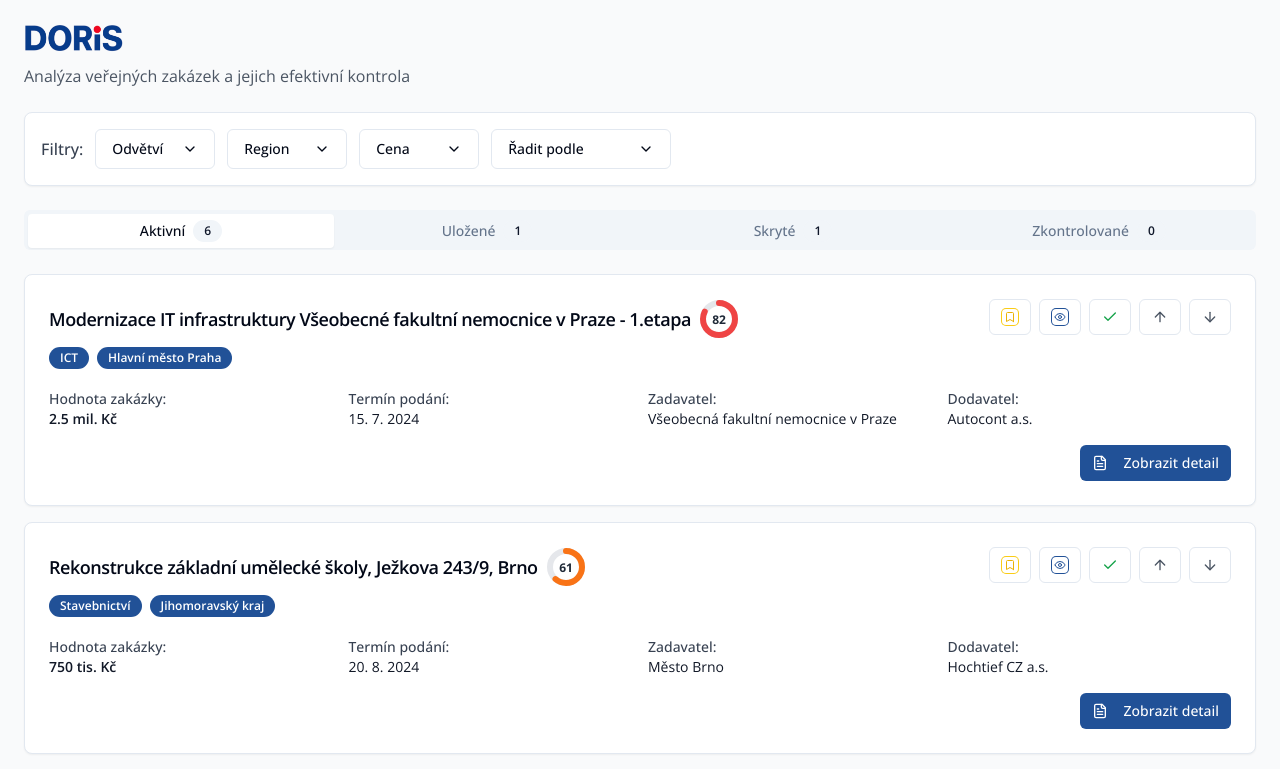
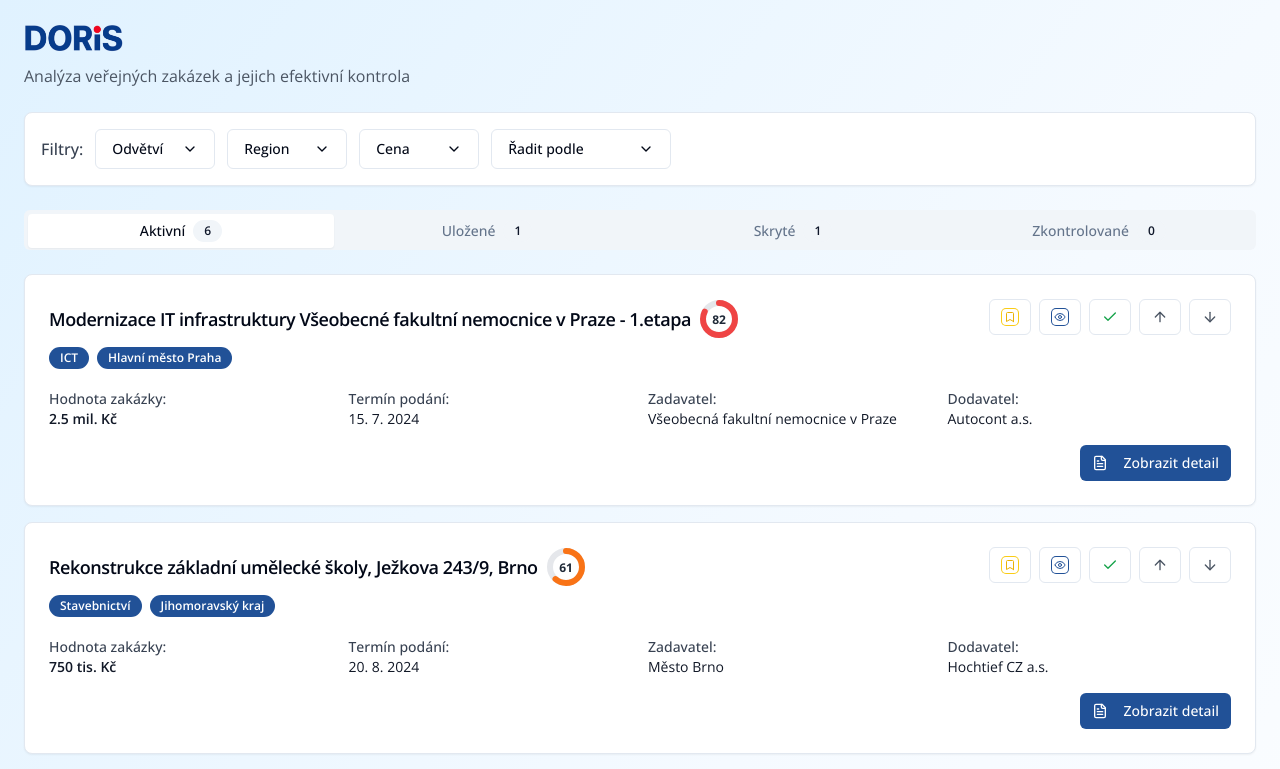
Before and after one commit to skupina-onebond/verejne-priority-kompas, a React (Vite) app: page /seznam in a window 1280 px wide. Shown: the top 769 px of the page. Built offline with nearby package versions, Linux system fonts and the light colour scheme.

Commit message:
Update seznam.tsx

```diff
--- a/src/pages/seznam.tsx
+++ b/src/pages/seznam.tsx
@@ -85,8 +85,14 @@ const ContractListPage = () => {
   );
 
   return (
-    <div className="min-h-screen bg-gray-50" style={{ fontFamily: 'Open Sans, sans-serif' }}>
-      <div className="container mx-auto p-6 relative">
+      <div
+        className="min-h-screen"
+        style={{
+          fontFamily: 'Open Sans, sans-serif',
+          background: 'linear-gradient(to bottom right, #e0f2ff, #f5faff, #ffffff)'
+        }}
+      >
+  <div className="container mx-auto p-6 relative">
         <div className="absolute top-6 left-6">
           <img src="/Doris-logo.png" alt="Logo Doris" className="h-7" />
         </div>
```
